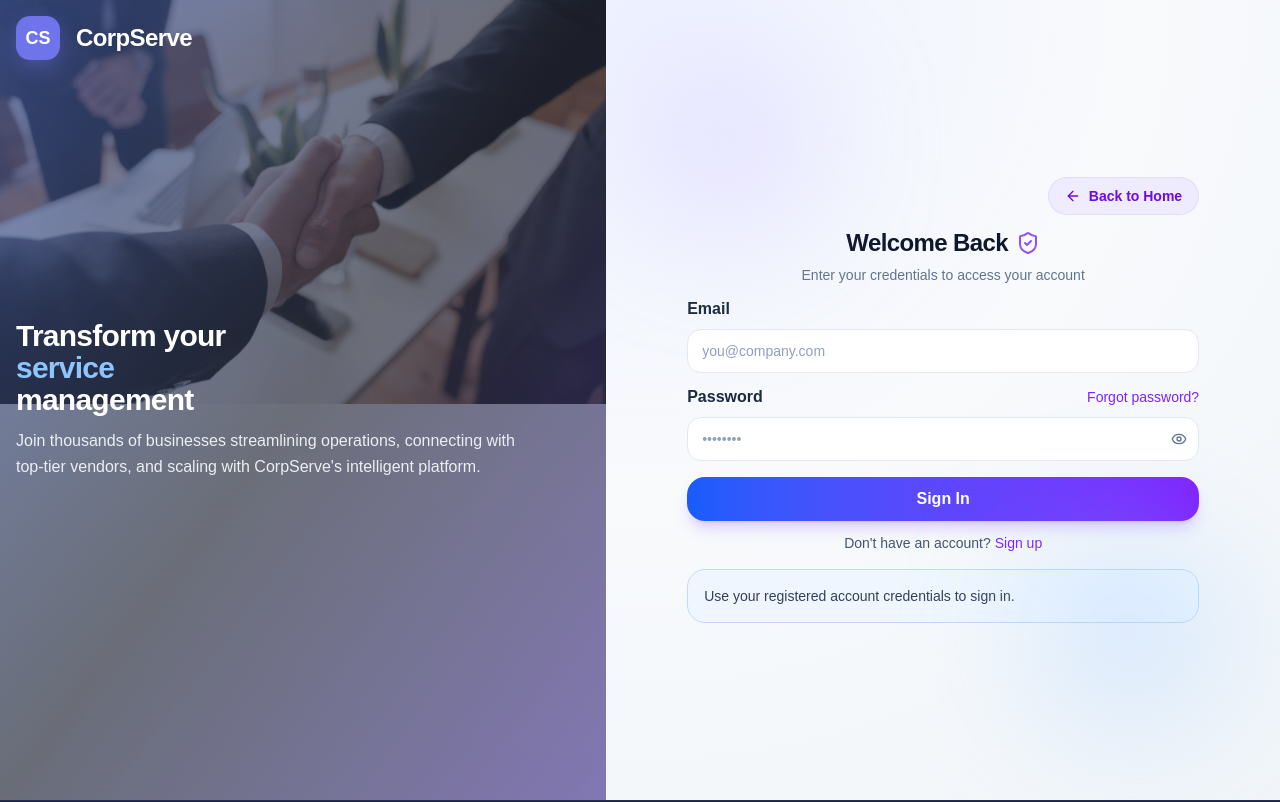
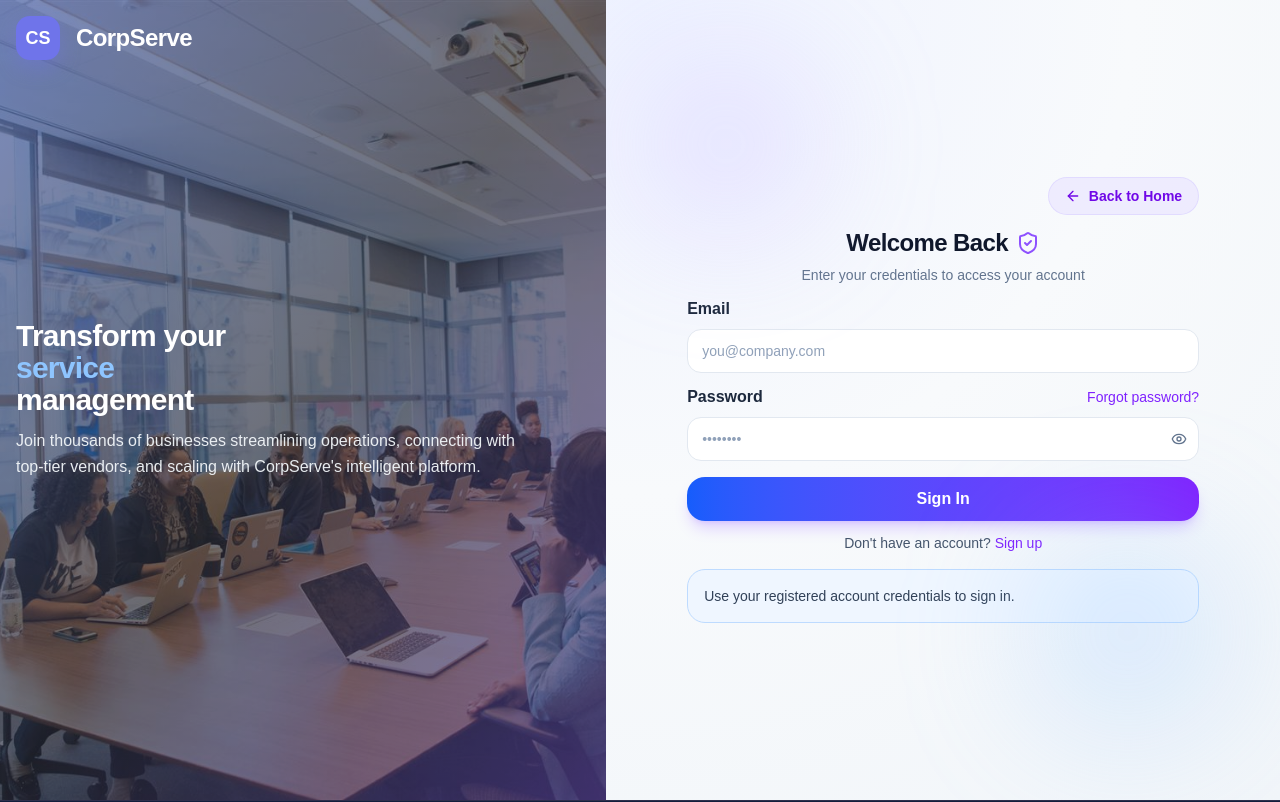
Before and after one commit to yasmin20s/CorpServe-Frontend, a React (Vite) app: page /login in a window 1280 px wide. Shown: the top 802 px of the page. Built offline with nearby package versions, Linux system fonts and the light colour scheme; no server answers.

Commit message:
fix login

```diff
--- a/src/app/pages/auth/Login.jsx
+++ b/src/app/pages/auth/Login.jsx
@@ -82,8 +82,10 @@ export default function Login() {
 
   return (
     <div className="min-h-dvh bg-[radial-gradient(circle_at_top,_#eef2ff_0%,_#f8fafc_48%,_#f1f5f9_100%)] dark:bg-[radial-gradient(circle_at_top,_#111827_0%,_#0b1220_50%,_#020617_100%)] lg:grid lg:h-dvh lg:grid-cols-[minmax(360px,0.95fr)_minmax(520px,1fr)] [@media(max-height:820px)]:lg:grid-cols-[minmax(320px,0.9fr)_minmax(500px,1fr)]">
-      <section className="relative hidden h-dvh overflow-hidden lg:block">
-        <img src="/pexels-pavel-danilyuk-5520322.jpg" alt="Team meeting" className="h-full w-full object-cover" />
+      <section
+        className="relative hidden h-dvh overflow-hidden lg:block bg-cover bg-center bg-no-repeat"
+        style={{ backgroundImage: 'url("/login-meeting.jpg")' }}
+      >
         <div className="absolute inset-0 bg-gradient-to-br from-[rgba(90,120,208,0.62)] via-[rgba(47,48,52,0.58)] to-[rgba(109,79,186,0.62)]" />
         <div className="absolute inset-0 bg-[rgba(24,32,70,0.22)]" />
 
```
